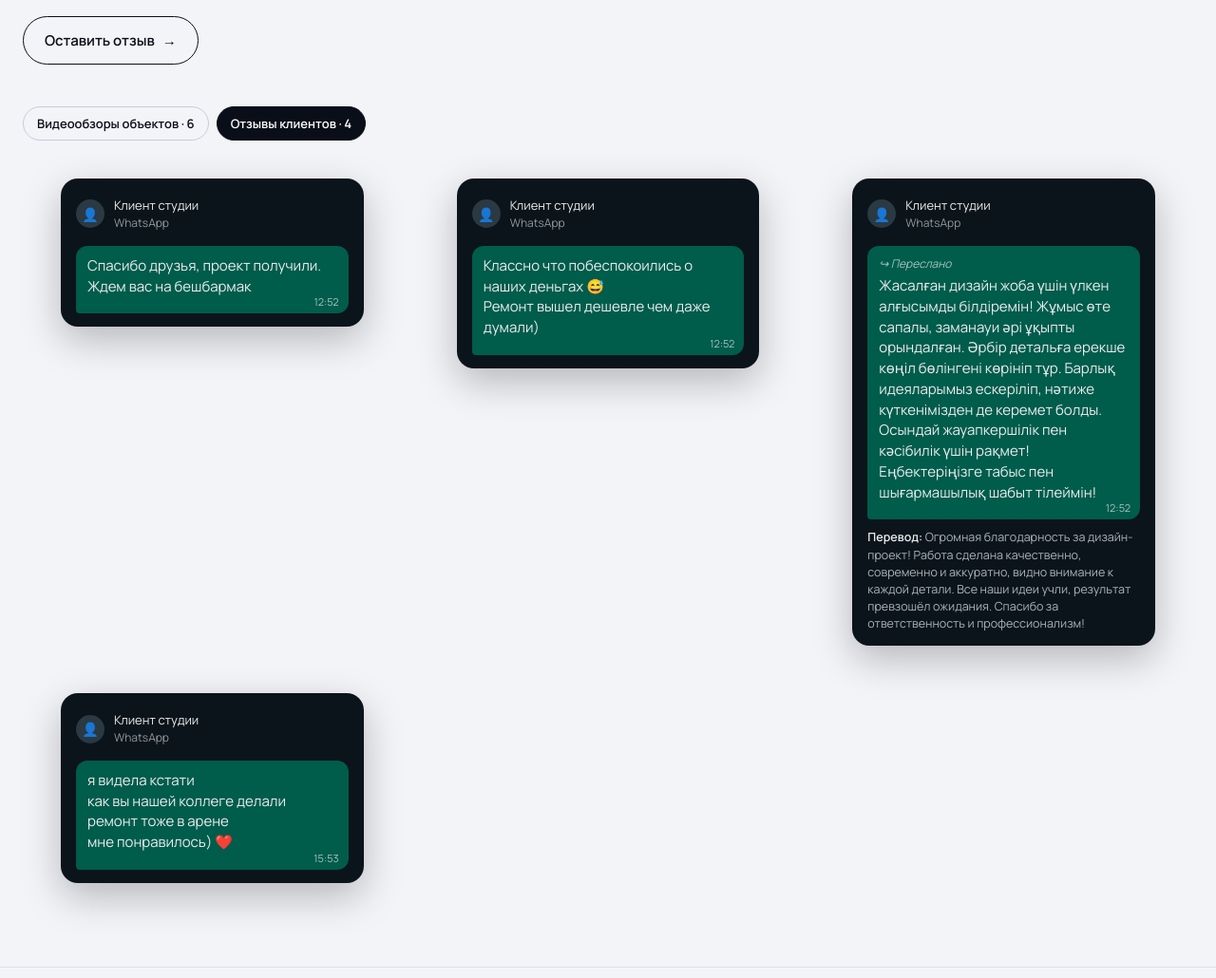
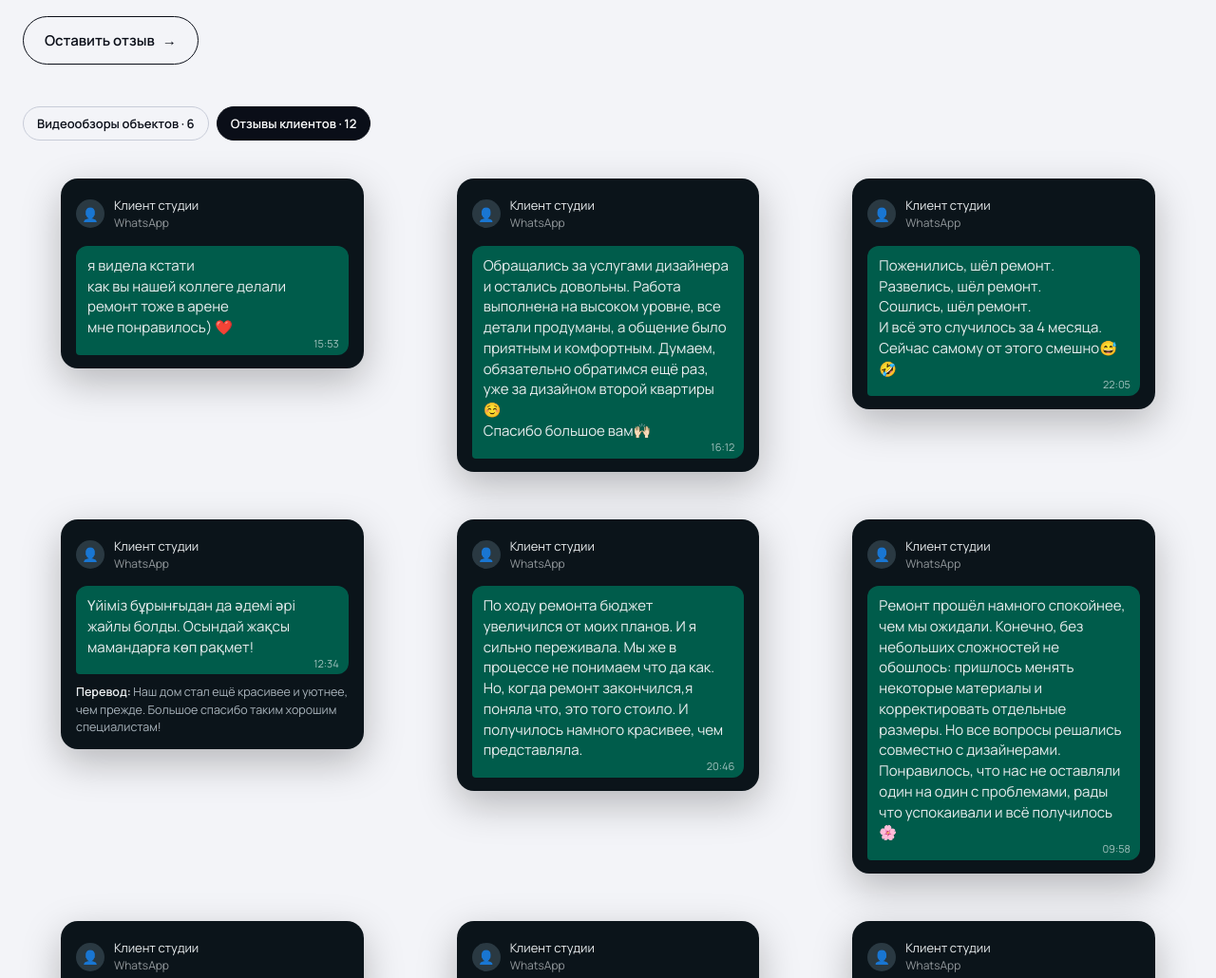
Before and after one commit to walerya1920-maker/walerya1920-maker.github.io, a plain HTML site: page index.html in a window 1280 px wide. Shown: the part 7169-8199 px from the top of the page at 95% size. Drawn offline with Linux system fonts and the light colour scheme.

Commit message:
Отзывы: 8 новых, разные даты и время, без пометки «Переслано», переводы казахских отзывов
Co-Authored-By: Claude Opus 5.5 <noreply@anthropic.com>
Claude-Session: https://claude.ai/code/session_01MweRa65ReZu6YHCAT8q83Q

```diff
--- a/index.html
+++ b/index.html
@@ -999,10 +999,18 @@ function seed(){
    {id:"v5",title:"Детали решают",object:"",url:"https://www.instagram.com/parametric_int/reel/DcbKPt8IZIy/",date:"2026-08-24",cover:"img/v5.jpg"},
    {id:"v6",title:"Баланс фактур",object:"",url:"https://www.instagram.com/parametric_int/reel/DcTSD6ZonWM/",date:"2026-08-21",cover:"img/v6.jpg"}],
   reviews:[
-   {id:"r1",chat:true,date:"2026-11-17T12:52:00",name:"Клиент студии",object:"",rating:5,status:"published",text:"Спасибо друзья, проект получили. Ждем вас на бешбармак"},
-   {id:"r2",chat:true,date:"2026-11-17T12:52:00",name:"Клиент студии",object:"",rating:5,status:"published",text:"Классно что побеспокоились о наших деньгах 😅\nРемонт вышел дешевле чем даже думали)"},
-   {id:"r3",chat:true,fw:true,date:"2026-11-17T12:52:00",name:"Клиент студии",object:"",rating:5,status:"published",text:"Жасалған дизайн жоба үшін үлкен алғысымды білдіремін! Жұмыс өте сапалы, заманауи әрі ұқыпты орындалған. Әрбір детальға ерекше көңіл бөлінгені көрініп тұр. Барлық идеяларымыз ескеріліп, нәтиже күткенімізден де керемет болды. Осындай жауапкершілік пен кәсібилік үшін рақмет! Еңбектеріңізге табыс пен шығармашылық шабыт тілеймін!",tr:"Огромная благодарность за дизайн-проект! Работа сделана качественно, современно и аккуратно, видно внимание к каждой детали. Все наши идеи учли, результат превзошёл ожидания. Спасибо за ответственность и профессионализм!"},
-  {id:"r4",chat:true,date:"2026-11-23T15:53:00",name:"Клиент студии",object:"",rating:5,status:"published",text:"я видела кстати\nкак вы нашей коллеге делали ремонт тоже в арене\nмне понравилось) ❤️"}],
+   {id:"r1",chat:true,date:"2026-08-14T19:27:00",name:"Клиент студии",object:"",rating:5,status:"published",text:"Спасибо друзья, проект получили. Ждем вас на бешбармак"},
+   {id:"r2",chat:true,date:"2026-09-02T11:08:00",name:"Клиент студии",object:"",rating:5,status:"published",text:"Классно что побеспокоились о наших деньгах 😅\nРемонт вышел дешевле чем даже думали)"},
+   {id:"r3",chat:true,date:"2026-09-21T21:36:00",name:"Клиент студии",object:"",rating:5,status:"published",text:"Жасалған дизайн жоба үшін үлкен алғысымды білдіремін! Жұмыс өте сапалы, заманауи әрі ұқыпты орындалған. Әрбір детальға ерекше көңіл бөлінгені көрініп тұр. Барлық идеяларымыз ескеріліп, нәтиже күткенімізден де керемет болды. Осындай жауапкершілік пен кәсібилік үшін рақмет! Еңбектеріңізге табыс пен шығармашылық шабыт тілеймін!",tr:"Огромная благодарность за дизайн-проект! Работа сделана качественно, современно и аккуратно, видно внимание к каждой детали. Все наши идеи учли, результат превзошёл ожидания. Спасибо за ответственность и профессионализм!"},
+  {id:"r4",chat:true,date:"2026-11-23T15:53:00",name:"Клиент студии",object:"",rating:5,status:"published",text:"я видела кстати\nкак вы нашей коллеге делали ремонт тоже в арене\nмне понравилось) ❤️"},
+  {id:"r5",chat:true,date:"2026-08-29T13:41:00",name:"Клиент студии",object:"",rating:5,status:"published",text:"Қызметтеріне ризамыз. Жұмысты уақытында орындап, әр нәрсеге мұқият қарады. Бәрін әдемілеп, ұқыпты жасап берді. Осындай жақсы мамандарға жолыққанымызға қуаныштымыз. Алла еңбектеріңізге береке берсін!",tr:"Благодарны за работу. Всё выполнили вовремя, ко всему отнеслись внимательно. Сделали красиво и аккуратно. Рады, что нам встретились такие хорошие специалисты. Пусть Аллах благословит ваш труд!"},
+  {id:"r6",chat:true,date:"2026-09-12T10:17:00",name:"Клиент студии",object:"",rating:5,status:"published",text:"Долго выбирали, кому доверить дизайн квартиры, и не ошиблись с выбором. Всё подробно объяснили, предложили хорошие идеи. Результат получился даже лучше, чем мы ожидали. Спасибо за работу!"},
+  {id:"r7",chat:true,date:"2026-10-04T18:22:00",name:"Клиент студии",object:"",rating:5,status:"published",text:"Очень понравилась работа дизайнеров! 🥰 Всё получилось красиво, современно и со вкусом. Учли все наши пожелания, помогли с выбором и подсказали интересные решения. Остались очень довольны!"},
+  {id:"r8",chat:true,date:"2026-10-15T09:58:00",name:"Клиент студии",object:"",rating:5,status:"published",text:"Ремонт прошёл намного спокойнее, чем мы ожидали. Конечно, без небольших сложностей не обошлось: пришлось менять некоторые материалы и корректировать отдельные размеры. Но все вопросы решались совместно с дизайнерами. Понравилось, что нас не оставляли один на один с проблемами, рады что успокаивали и всё получилось 🌸"},
+  {id:"r9",chat:true,date:"2026-10-27T20:46:00",name:"Клиент студии",object:"",rating:5,status:"published",text:"По ходу ремонта бюджет увеличился от моих планов. И я сильно переживала. Мы же в процессе не понимаем что да как. Но, когда ремонт закончился,я поняла что, это того стоило. И получилось намного красивее, чем представляла."},
+  {id:"r10",chat:true,date:"2026-11-06T12:34:00",name:"Клиент студии",object:"",rating:5,status:"published",text:"Үйіміз бұрынғыдан да әдемі әрі жайлы болды. Осындай жақсы мамандарға көп рақмет!",tr:"Наш дом стал ещё красивее и уютнее, чем прежде. Большое спасибо таким хорошим специалистам!"},
+  {id:"r11",chat:true,date:"2026-11-14T22:05:00",name:"Клиент студии",object:"",rating:5,status:"published",text:"Поженились, шёл ремонт.\nРазвелись, шёл ремонт.\nСошлись, шёл ремонт.\nИ всё это случилось за 4 месяца. Сейчас самому от этого смешно😅🤣"},
+  {id:"r12",chat:true,date:"2026-11-19T16:12:00",name:"Клиент студии",object:"",rating:5,status:"published",text:"Обращались за услугами дизайнера и остались довольны. Работа выполнена на высоком уровне, все детали продуманы, а общение было приятным и комфортным. Думаем, обязательно обратимся ещё раз, уже за дизайном второй квартиры ☺️\nСпасибо большое вам🙌🏻"}],
   showContactsToManagers:false,
   refBonus:"скидку на дизайн-проект вам и другу",
   areaTiers:[{max:100,pct:0},{max:200,pct:7.69},{max:300,pct:23.08},{max:1000,pct:42.31},{max:0,pct:53.85}],
@@ -1088,7 +1096,7 @@ function save(){try{localStorage.setItem(KEY,JSON.stringify(S));memoryOnly=false
 S=load()||seed();
 if(!S.demoWiped){cleanDemo(S);save()}
 /* синхронизируем витрину портфолио с кодом: добавляем новые проекты из seed, не трогая остальные данные */
-{const _sd=seed();const _have=new Set((S.site&&S.site.portfolio||[]).map(p=>p.id));(_sd.site.portfolio||[]).forEach(p=>{if(!_have.has(p.id))S.site.portfolio.push(p)});}
+{const _sd=seed();const _have=new Set((S.site&&S.site.portfolio||[]).map(p=>p.id));(_sd.site.portfolio||[]).forEach(p=>{if(!_have.has(p.id))S.site.portfolio.push(p)});const _hr=new Set((S.site.reviews||[]).map(r=>r.id));(_sd.site.reviews||[]).forEach(r=>{S.site.reviews=S.site.reviews||[];if(!_hr.has(r.id))S.site.reviews.push(r);else if(r.chat){const k=S.site.reviews.findIndex(x=>x.id===r.id);S.site.reviews[k]=r}});}
 let session=null;try{const s=sessionStorage.getItem(KEY+"-s");if(s)session=JSON.parse(s)}catch(e){}
 function setSession(v){session=v;try{v?sessionStorage.setItem(KEY+"-s",JSON.stringify(v)):sessionStorage.removeItem(KEY+"-s")}catch(e){}}
 
@@ -1387,12 +1395,12 @@ function vCard(v){
  return '<a class="vcard" href="'+esc(v.url)+'" target="_blank" rel="noopener"><div class="vcover"'+(v.cover?' style="background-image:url(\''+esc(v.cover)+'\')"':'')+'><span class="play" aria-hidden="true"></span><span class="vsrc">'+(v.url.indexOf("youtu")>-1?'YouTube':v.url.indexOf("tiktok")>-1?'TikTok':'Instagram')+'</span></div><div class="vmeta"><b>'+esc(v.title)+'</b><span>'+(obj?obj+' · ':'')+(v.date?v.date.split("-").reverse().join("."):'')+'</span></div></a>'}
 function stars(n){return '<span class="stars" aria-label="Оценка '+n+' из 5">'+'★★★★★'.slice(0,n)+'<i>'+'★★★★★'.slice(0,5-n)+'</i></span>'}
 function reviewsHTML(){
- const s=S.site,pub=(s.reviews||[]).filter(r=>r.status==="published"),vids=s.videos||[];
+ const s=S.site,pub=(s.reviews||[]).filter(r=>r.status==="published").sort((a,b)=>String(b.date||"").localeCompare(String(a.date||""))),vids=s.videos||[];
  const t=clientState.revTab;
  return '<section class="block alt" id="reviews"><div class="wrap"><div class="sec-head"><div><div class="eyebrow">Обзоры и отзывы</div><h2>Живые объекты и мнения клиентов</h2></div><button class="btn ghost" data-act="revForm">Оставить отзыв</button></div>'+
  '<div class="filters" role="tablist"><button role="tab" class="chip'+(t==="video"?' on':'')+'" data-act="revTab" data-id="video">Видеообзоры объектов · '+vids.length+'</button><button role="tab" class="chip'+(t==="text"?' on':'')+'" data-act="revTab" data-id="text">Отзывы клиентов · '+pub.length+'</button></div>'+
  (t==="video"?(vids.length?'<div class="vgrid">'+vids.map(vCard).join("")+'</div><p class="muted" style="font-size:13px;margin-top:14px">Видео открываются в Instagram.</p>':'<p class="muted">Видеообзоры скоро появятся.</p>')
- :(pub.length?'<div class="chatgrid">'+pub.filter(r=>r.chat).map(r=>'<figure class="chat"><div class="chat-top"><i>👤</i><div>'+esc(r.name)+'<span>WhatsApp</span></div></div><div class="bubble">'+(r.fw?'<span class="fw">↪ Переслано</span>':'')+esc(r.text)+'<time>'+esc((r.date||"").slice(11,16))+'</time></div>'+(r.tr?'<div class="tr"><b>Перевод:</b> '+esc(r.tr)+'</div>':'')+'</figure>').join("")+'</div>'+(pub.some(r=>!r.chat)?'<div class="rgrid" style="margin-top:18px">'+pub.filter(r=>!r.chat).map(r=>'<figure class="rcard">'+stars(r.rating)+'<blockquote>'+esc(r.text)+'</blockquote><figcaption><b>'+esc(r.name)+'</b>'+(r.object?'<span>'+esc(r.object)+'</span>':'')+'</figcaption></figure>').join("")+'</div>':'')
+ :(pub.length?'<div class="chatgrid">'+pub.filter(r=>r.chat).map(r=>'<figure class="chat"><div class="chat-top"><i>👤</i><div>'+esc(r.name)+'<span>WhatsApp</span></div></div><div class="bubble">'+esc(r.text)+'<time>'+esc((r.date||"").slice(11,16))+'</time></div>'+(r.tr?'<div class="tr"><b>Перевод:</b> '+esc(r.tr)+'</div>':'')+'</figure>').join("")+'</div>'+(pub.some(r=>!r.chat)?'<div class="rgrid" style="margin-top:18px">'+pub.filter(r=>!r.chat).map(r=>'<figure class="rcard">'+stars(r.rating)+'<blockquote>'+esc(r.text)+'</blockquote><figcaption><b>'+esc(r.name)+'</b>'+(r.object?'<span>'+esc(r.object)+'</span>':'')+'</figcaption></figure>').join("")+'</div>':'')
    :'<div class="empty"><p>Здесь будут отзывы наших клиентов. Если мы уже сделали ваш интерьер, расскажите, как вам результат.</p><button class="btn" data-act="revForm">Написать отзыв</button></div>'))+
  '</div></section>';
 }
```
